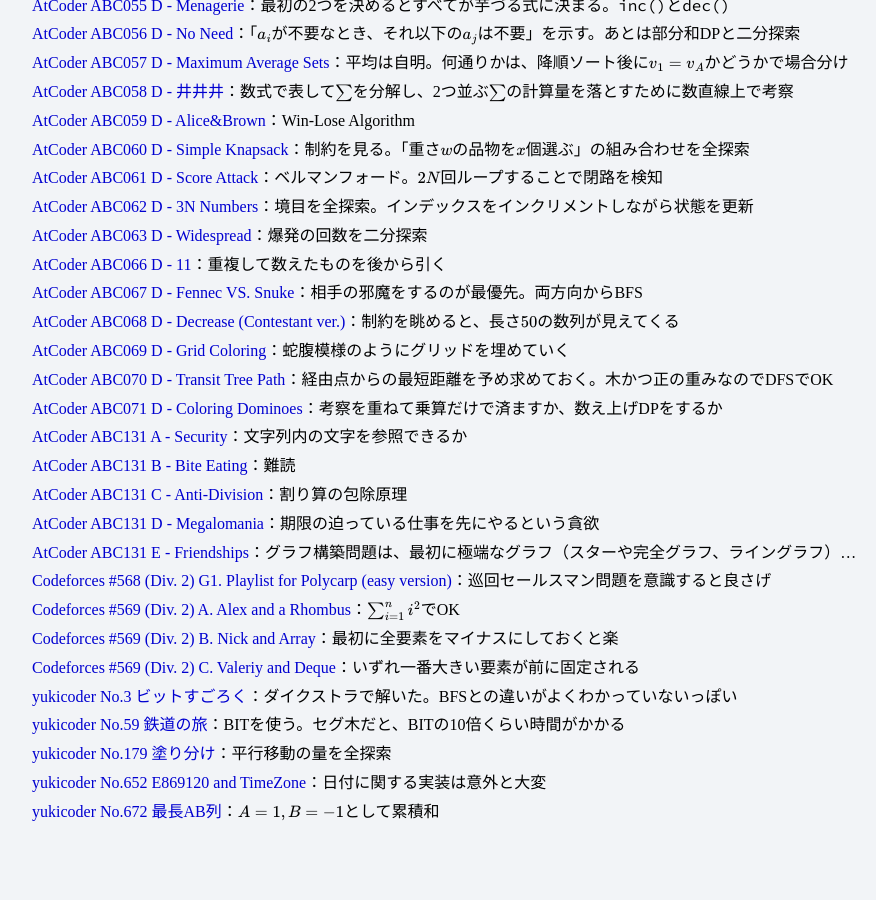
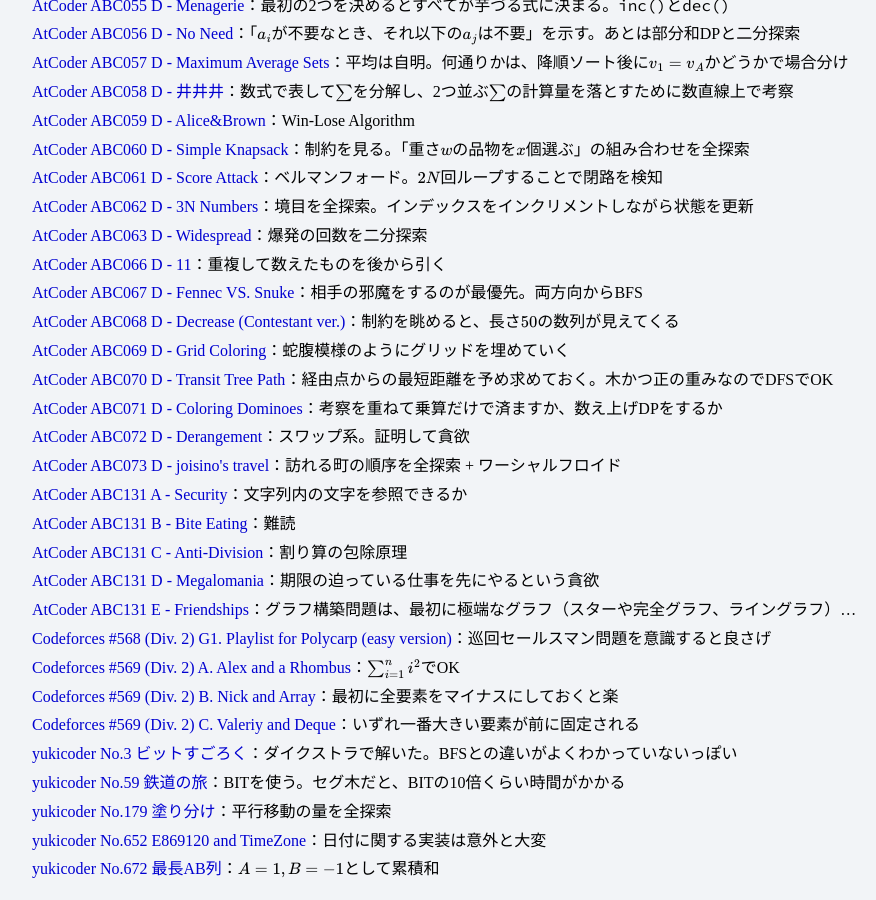
Before and after one commit to penguinshunya/penguinshunya.github.io, a Jekyll site: the page built from other/ac.html, in a window 1280 px wide and 900 px high, scrolled down 1081 px. Shown: the whole window, without its empty margins (188-1064 px from the left). Built offline with Jekyll 4.4.1, drawn with Linux system fonts in a browser that asks for light colours; formulas are drawn with MathJax 3; comment, search, counter and statistics services are not loaded; before the commit the page ends 1924 px from its top, so only the background shows below that.

Commit message:
ABC073 D

```diff
--- a/other/ac.html
+++ b/other/ac.html
@@ -106,6 +106,10 @@
     AtCoder ABC070 D - Transit Tree Path</a>：経由点からの最短距離を予め求めておく。木かつ正の重みなのでDFSでOK</li>
   <li><a target="_blank" href="https://atcoder.jp/contests/abc071/tasks/arc081_b">
     AtCoder ABC071 D - Coloring Dominoes</a>：考察を重ねて乗算だけで済ますか、数え上げDPをするか</li>
+  <li><a target="_blank" href="https://atcoder.jp/contests/abc072/tasks/arc082_b">
+    AtCoder ABC072 D - Derangement</a>：スワップ系。証明して貪欲</li>
+  <li><a target="_blank" href="https://atcoder.jp/contests/abc073/tasks/abc073_d">
+    AtCoder ABC073 D - joisino's travel</a>：訪れる町の順序を全探索 + ワーシャルフロイド</li>
 
   <li><a target="_blank" href="https://atcoder.jp/contests/abc131/tasks/abc131_a">
     AtCoder ABC131 A - Security</a>：文字列内の文字を参照できるか</li>
```
